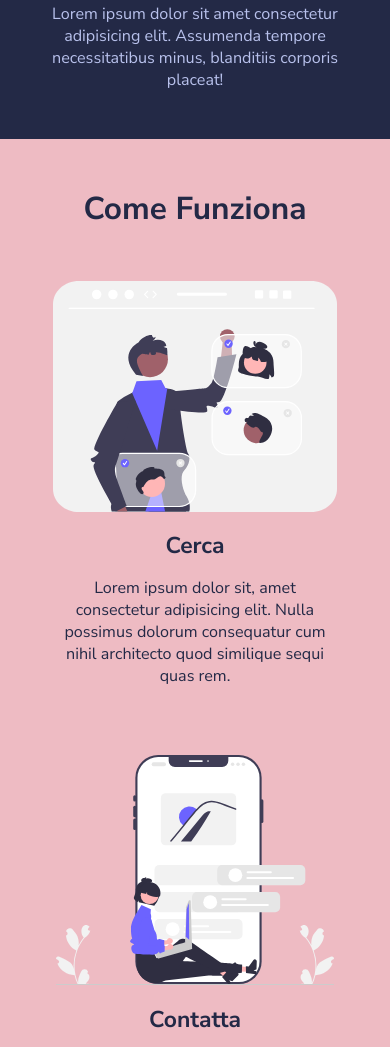
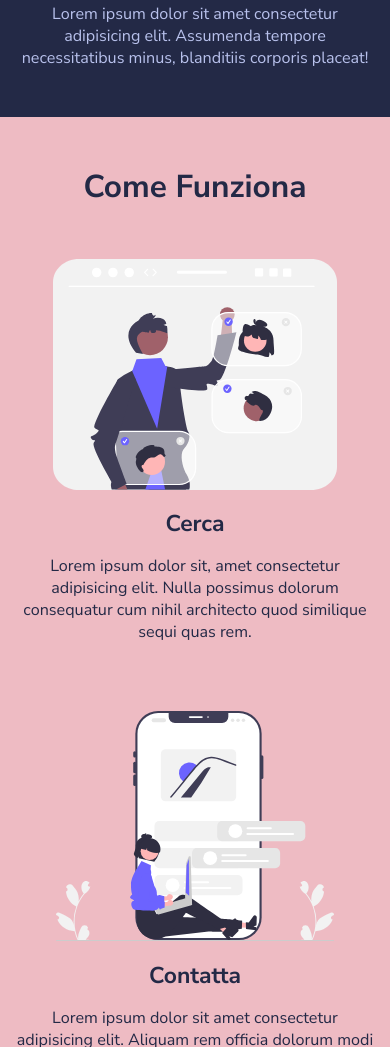
Before and after one commit to PasquiFra/html-css-resp-wannabe, a plain HTML site: page html-css-resp-wannabe/index.html in a window 390 px wide. Shown: the part 953-2000 px from the top of the page. Drawn offline with Linux system fonts and the light colour scheme.

Commit message:
BONUS completed

```diff
--- a/html-css-resp-wannabe/css/responsive.css
+++ b/html-css-resp-wannabe/css/responsive.css
@@ -119,3 +119,15 @@
         padding-bottom: 3rem;
     }
 }
+
+@media screen and (max-width: 1160px) {
+
+    .container {
+        width: 100%;
+        display: flex;
+        flex-wrap: wrap;
+    }
+    h2 {
+        flex-basis: 100%;
+    }
+}
```
